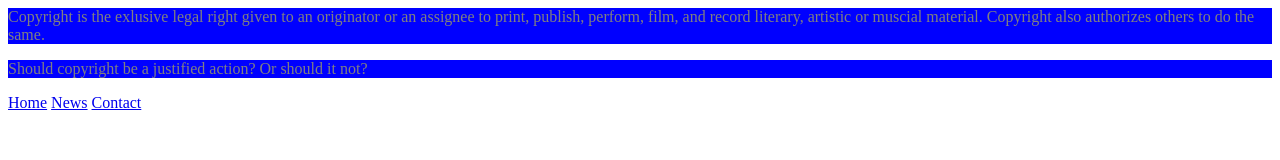
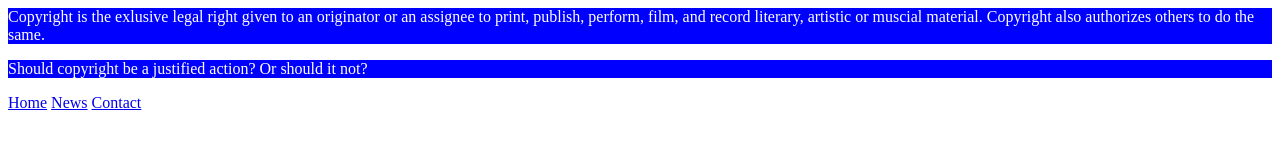
Before and after one commit to BrisaG19/Justifying-Against-Copyright-, a plain HTML site: page index.html in a window 1280 px wide. Drawn offline with Linux system fonts and the light colour scheme.

Commit message:
Update index.html

```diff
--- a/index.html
+++ b/index.html
@@ -1,6 +1,6 @@
 <html>
 	<head><style>
-		p{color:grey; background-color:blue;}
+		p{color:white; background-color:blue;}
 		<title>Justification for Copyright</title>
 		</style></head>
 	<body>
```
